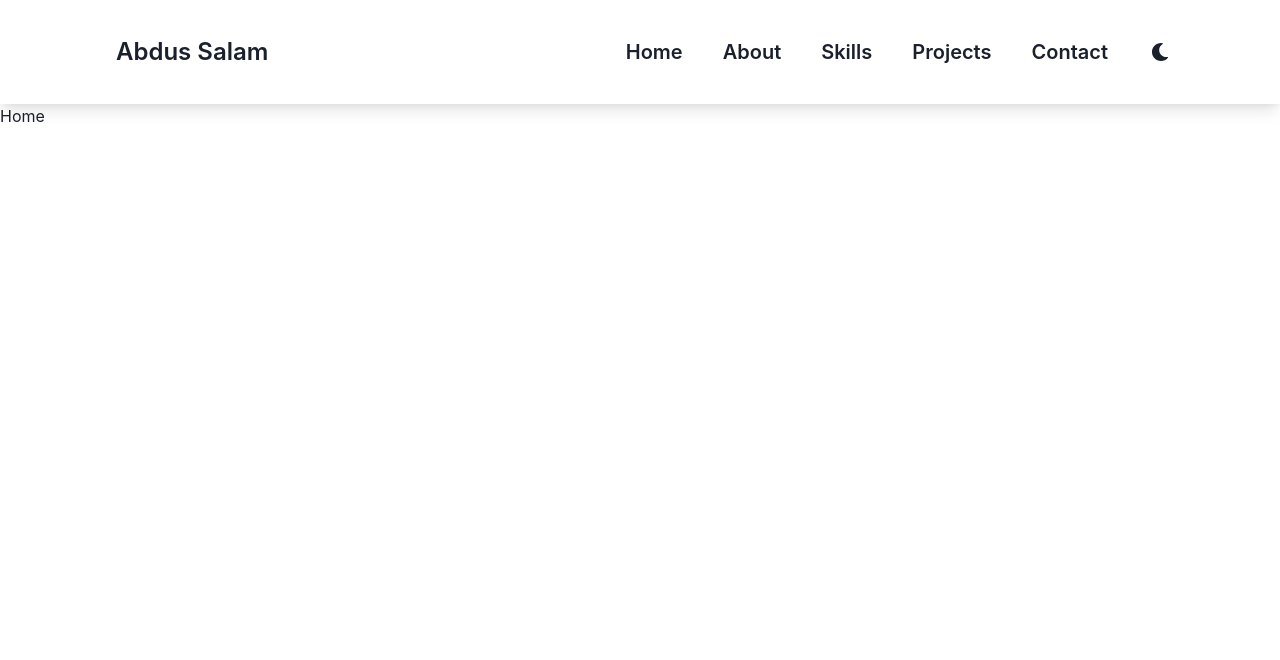
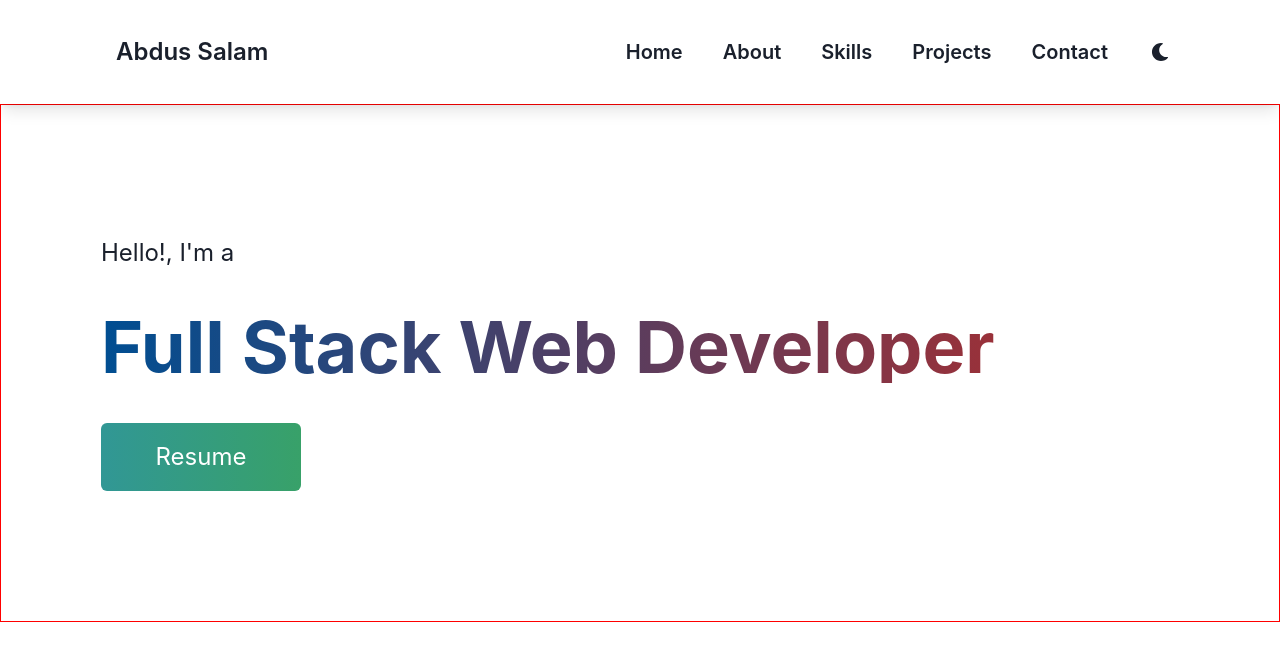
Before and after one commit to abdus786salam/abdus786salam.github.io, a React (Create React App) app: page / in a window 1280 px wide. Shown: the top 660 px of the page. Built offline with nearby package versions, Linux system fonts and the light colour scheme.

Commit message:
home page updated

```diff
--- a/src/components/navbar/Navbar.jsx
+++ b/src/components/navbar/Navbar.jsx
@@ -1,6 +1,6 @@
 import React from 'react'
 import { Link as ReactLink } from 'react-router-dom'
-import { Flex, Spacer, Link, HStack, Button, Text, Icon } from '@chakra-ui/react'
+import { Flex, Spacer, Link, HStack, Button, Text } from '@chakra-ui/react'
 import { ColorModeSwitcher } from '../../ColorModeSwitcher';
 import "./Navbar.css"
 import DrawerMenu from './DrowerMenu';
--- a/src/components/pages/Home.jsx
+++ b/src/components/pages/Home.jsx
@@ -1,8 +1,40 @@
+import { Box, Heading, Text, Stack } from '@chakra-ui/react'
 import React from 'react'
 
 const Home = () => {
   return (
-    <div>Home</div>
+    <Stack
+    border='solid 1px red'
+      py={130}
+      px={{ base: 5, md: 100 }}
+      spacing={10}
+    >
+      <Text fontSize='2xl'>Hello!, I'm a</Text>
+      <Heading as='h1' size='4xl'
+        bgGradient='linear(to-l,  #b92b27, #004E92)'
+        bgClip='text'
+        _hover={{
+
+          bgGradient: 'linear(to-r, red.500, yellow.500)',
+        }}
+      >Full Stack Web Developer</Heading>
+      <Box
+        as='button'
+        px={10}
+        py={4}
+        w={200}
+        fontSize='2xl'
+        color='white'
+        borderRadius='md'
+        bgGradient='linear(to-r, teal.500, green.500)'
+        _hover={{
+          bgGradient: 'linear(to-r, red.500, yellow.500)',
+        }}
+        onClick=''
+      >
+       Resume
+      </Box>
+    </Stack>
   )
 }
 
```
